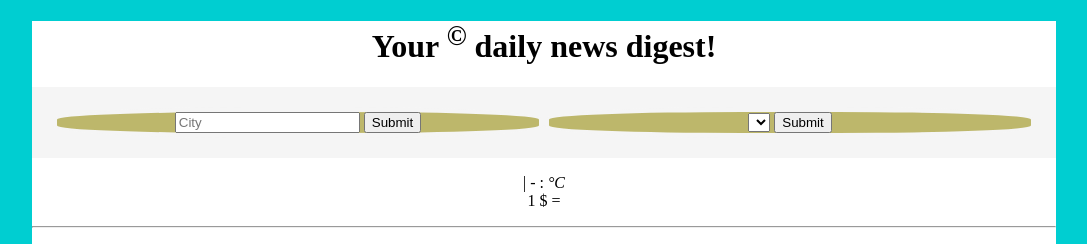
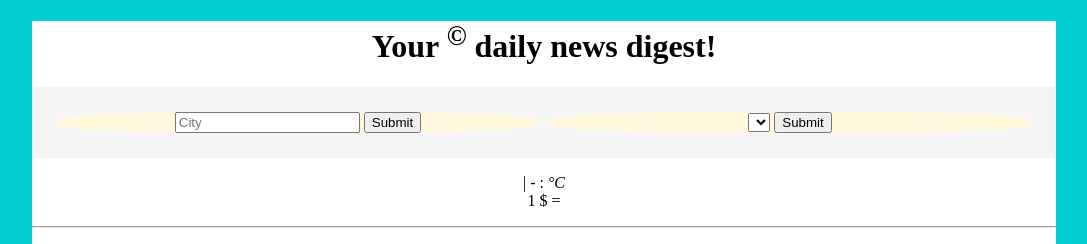
Before and after one commit to Gbemmiey/headlines, a Flask app: template templates/home.html in a window 1280 px wide. Shown: the top 244 px of the page, without its empty margins (96-1183 px from the left). Run offline with Flask 2, Linux system fonts and the light colour scheme; the template is opened without the code that fills it, so the values that code supplies are empty.

Commit message:
Changed the color of flex_child to cornsilk

```diff
--- a/static/styles.css
+++ b/static/styles.css
@@ -14,7 +14,7 @@ body {
 .flex_child{
     flex: auto;
     width: 50%;
-    background-color: darkkhaki;
+    background-color: cornsilk;
     text-align: center;
     border-radius: 40%;
     border: 5px solid whitesmoke;
```
